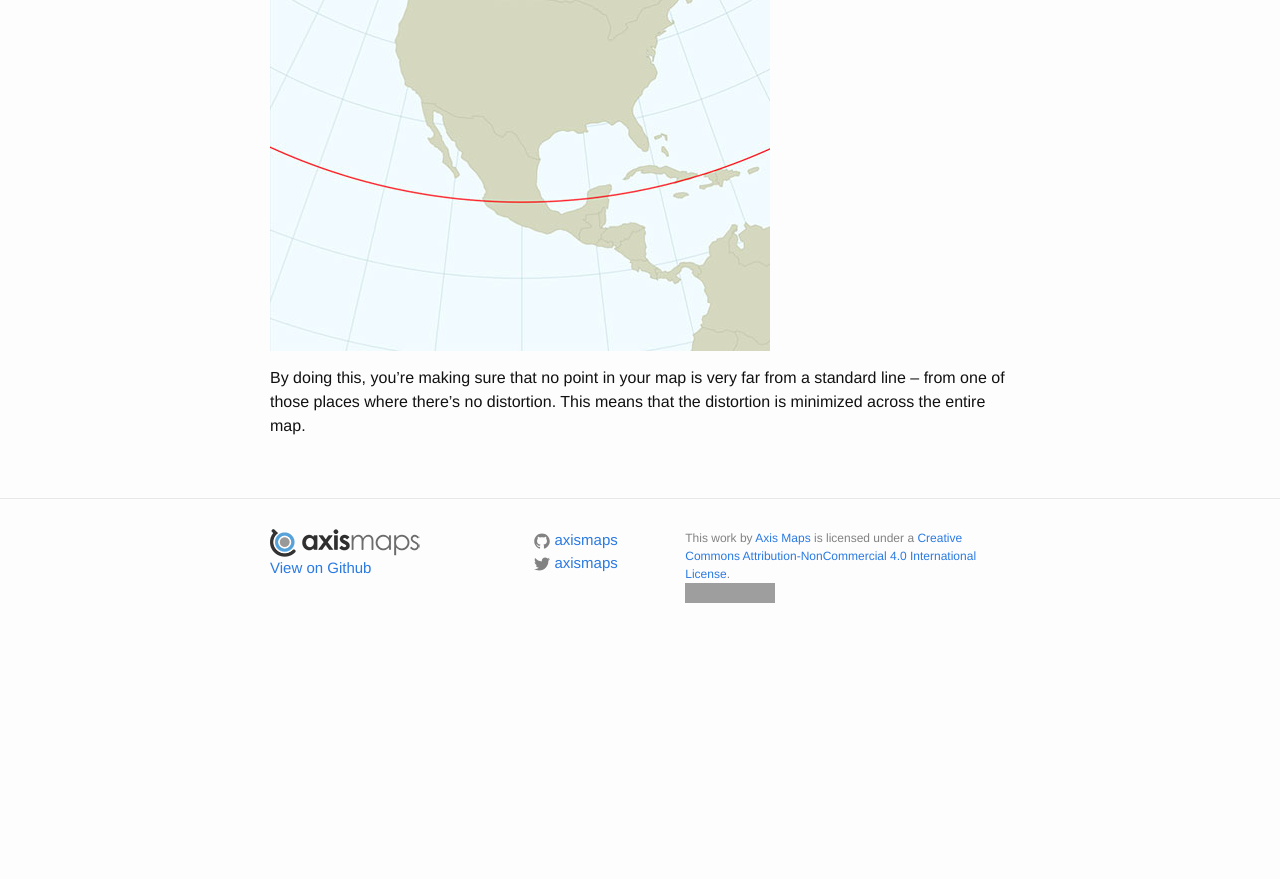
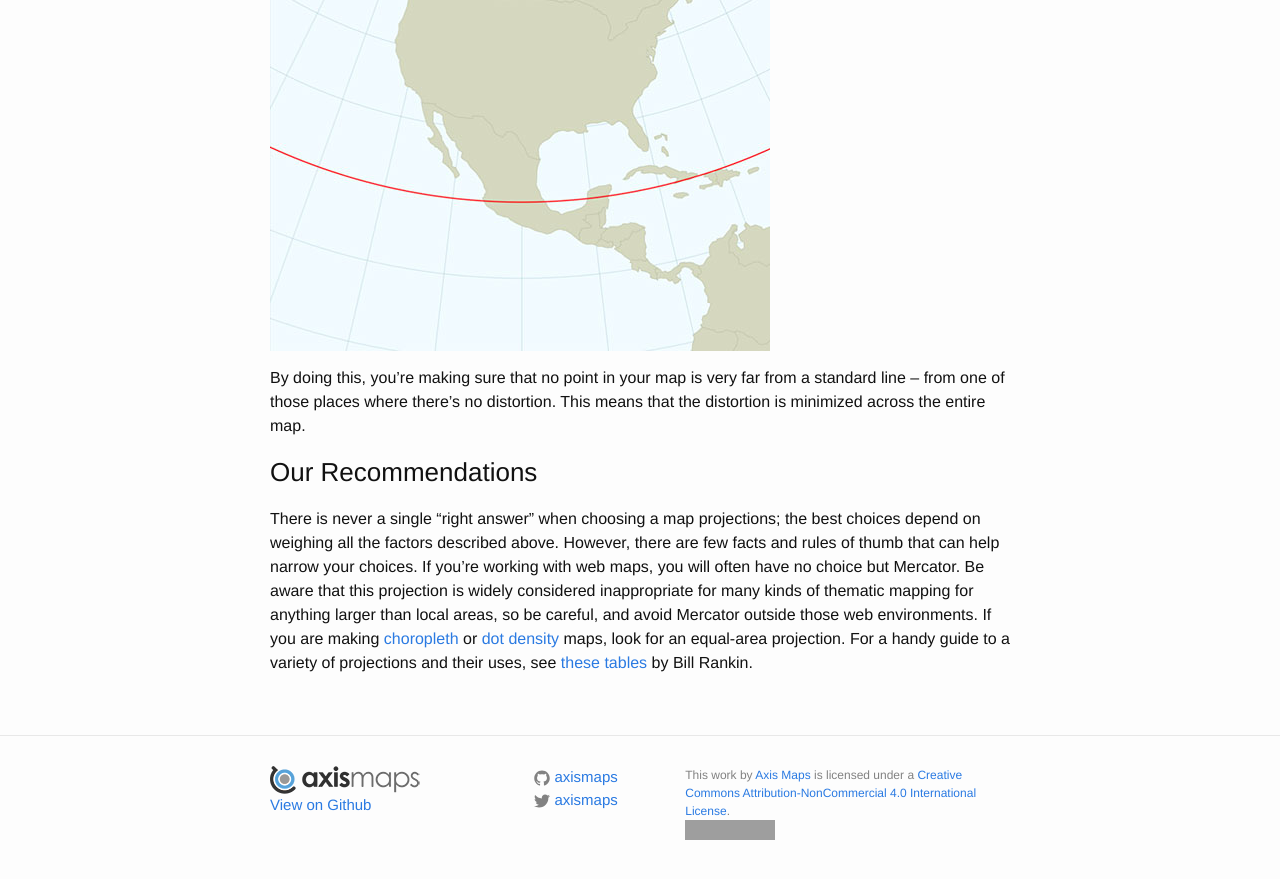
Before and after one commit to axismaps/thematic-cartography, a Jekyll site: the page built from articles/projections.md, in a window 1280 px wide and 900 px high, scrolled down 8106 px. Shown: the top 879 px of the window. Built offline with Jekyll 4.4.1, drawn with Linux system fonts in a browser that asks for light colours; before the commit the page ends 8769 px from its top, so only the background shows below that; grey boxes are pictures that could not be loaded.

Commit message:
Projection recommendations; add link to article

```diff
--- a/articles/projections.md
+++ b/articles/projections.md
@@ -101,3 +101,7 @@ Some projections, such as Albers Equal Area Conic, require that you input standa
 ![](../images/projections11.jpg)
 
 By doing this, you're making sure that no point in your map is very far from a standard line – from one of those places where there's no distortion. This means that the distortion is minimized across the entire map.
+
+### Our Recommendations
+
+There is never a single "right answer" when choosing a map projections; the best choices depend on weighing all the factors described above. However, there are few facts and rules of thumb that can help narrow your choices. If you're working with web maps, you will often have no choice but Mercator. Be aware that this projection is widely considered inappropriate for many kinds of thematic mapping for anything larger than local areas, so be careful, and avoid Mercator outside those web environments. If you are making [choropleth](choropleth.html) or [dot density](dot_density.html) maps, look for an equal-area projection. For a handy guide to a variety of projections and their uses, see [these tables](http://www.radicalcartography.net/index.html?projectionref) by Bill Rankin.
```
Also changed, not shown: index.md (+1 -0 lines).
